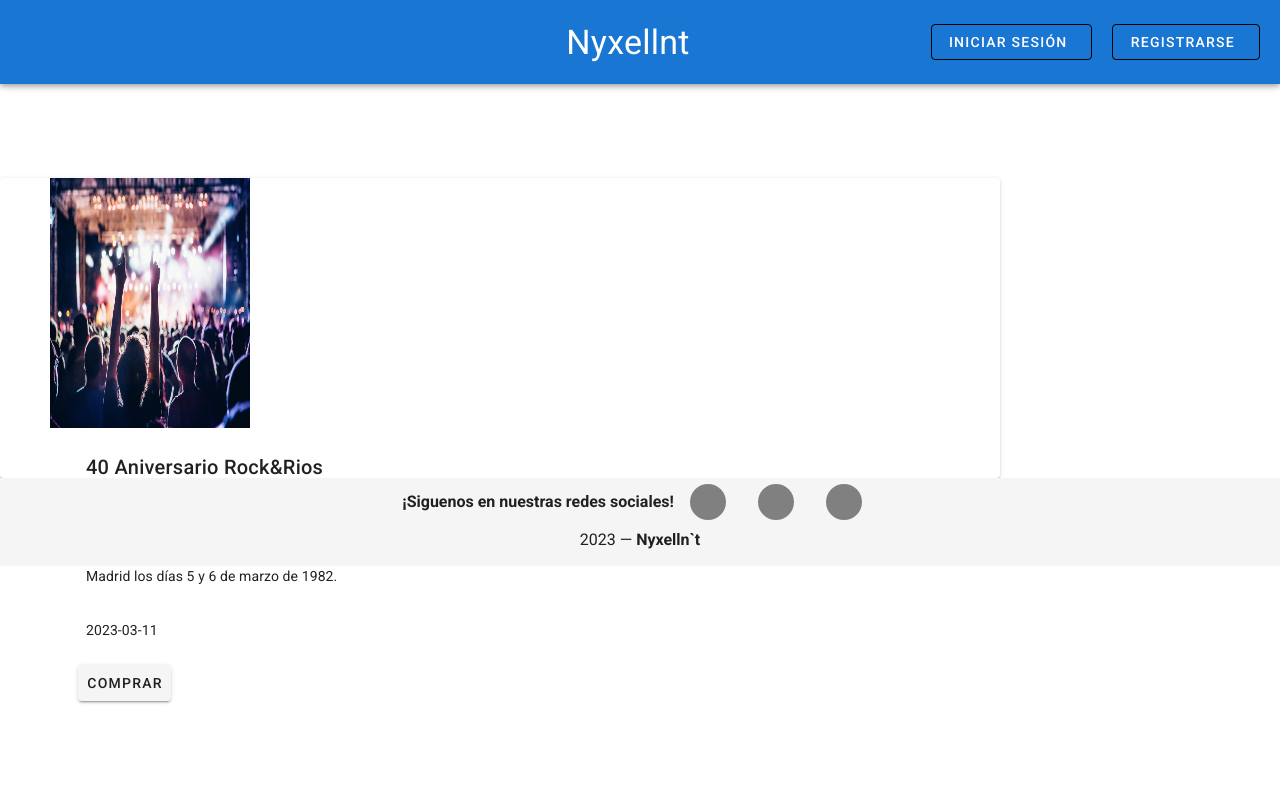
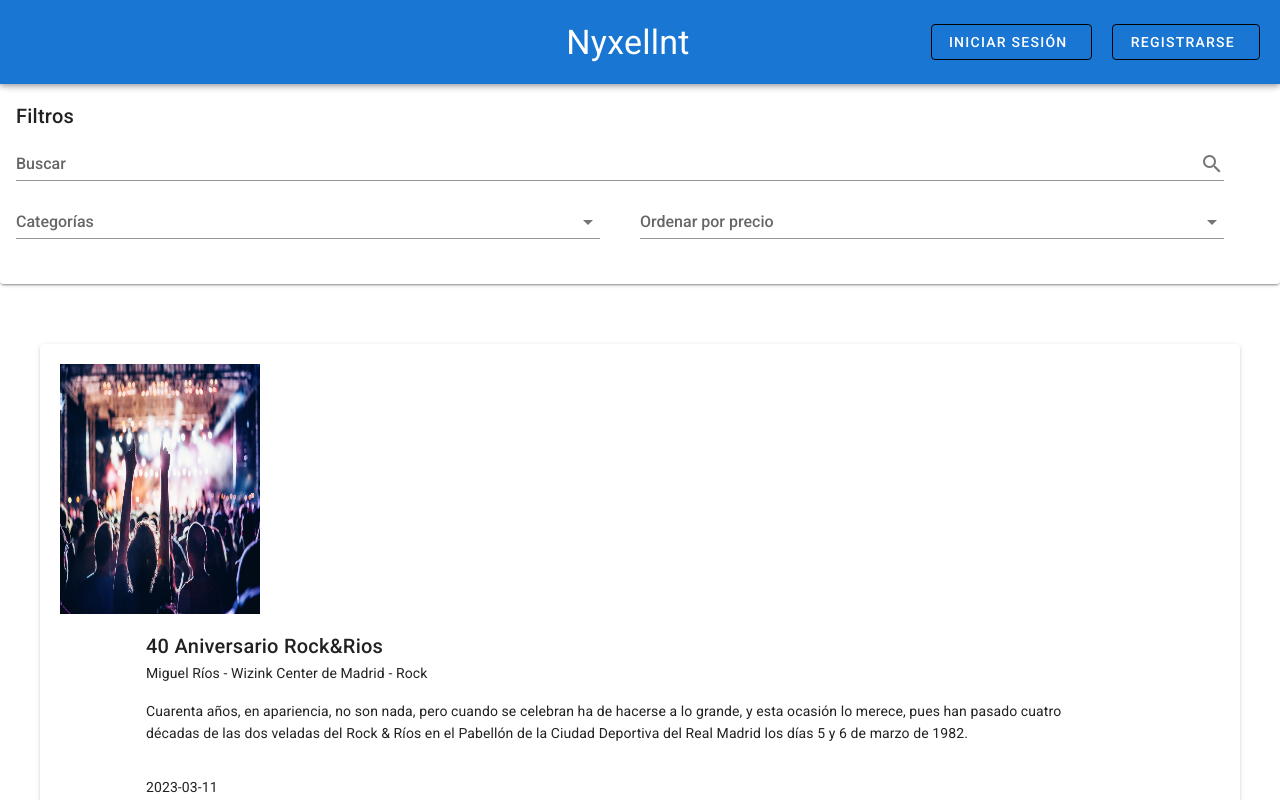
Before and after one commit to PabloBarriendos/nyxellnt-web, a Vue app: page / in a window 1280 px wide. Shown: the top 800 px of the page. Built offline with nearby package versions, Linux system fonts and the light colour scheme.

Commit message:
componente home.

```diff
--- a/src/App.vue
+++ b/src/App.vue
@@ -41,7 +41,7 @@
 
     <v-main>
       <!-- <HelloWorld/> -->
-      <CardComponent/>
+      <HomeComponent/>
       <footerComponent/>
     </v-main>
   </v-app>
@@ -49,7 +49,7 @@
 
 <script>
 // import HelloWorld from './components/HelloWorld';
-import CardComponent from './components/CardComponent';
+import HomeComponent from './components/HomeComponent';
 import footerComponent from './components/footerComponent';
 import HeaderComponent from './components/HeaderComponent';
 
@@ -58,7 +58,7 @@ export default {
 
   components: {
     // HelloWorld,
-    CardComponent,
+    HomeComponent,
     footerComponent,
     HeaderComponent
   },
@@ -68,3 +68,9 @@ export default {
   }),
 };
 </script>
+
+<style scoped>
+  .v-main{
+    padding: 0 !important;
+  }
+</style>
--- a/src/components/CardComponent.vue
+++ b/src/components/CardComponent.vue
@@ -33,8 +33,9 @@ export default {
 <style>
 .tarjeta {
     display: flex;
-    width: 1000px;
-    height: 300px;
+    /* width: 1000px;
+    height: 300px; */
+    padding: 20px;
 }
 
 .derecha{
@@ -46,13 +47,12 @@ export default {
 }
 
 .izquierda{
+    height: 250px;
     width: 200px;
-    margin-left: 50px;
-    margin-top: 30px;
 }
 
 img{
-    height: 250px;
-    width: 200px;
+    height: 100%;
+    width: 100%;
 }
 </style>
--- /dev/null
+++ b/src/components/HomeComponent.vue
@@ -0,0 +1,77 @@
+<template>
+  <v-container class="home-container">
+    <v-card class="filtros">
+      <v-card-title>
+        Filtros
+        <v-text-field
+          v-model="search"
+          append-icon="mdi-magnify"
+          label="Buscar"
+          single-line
+          hide-details
+          class="buscador"
+        ></v-text-field>
+        <v-select
+          class="categoriasFilter"
+          label="Categorías"
+          :items="['Rock', 'Pop', 'Flamenco', 'Jazz', 'Musical', 'Opera']"
+        ></v-select>
+        <v-select
+          class="precioFilter"
+          label="Ordenar por precio"
+          :items="['Precio ascendente', 'Precio descendente']"
+        ></v-select>
+      </v-card-title>
+    </v-card>
+
+    <CardComponent />
+    <CardComponent />
+    <CardComponent />
+    <CardComponent />
+  </v-container>
+</template>
+
+<script>
+import CardComponent from "./CardComponent";
+
+export default {
+  name: "HomeComponent",
+  components: {
+    CardComponent,
+  },
+  data() {
+    return {
+      search: "",
+    };
+  },
+};
+</script>
+
+<style scoped>
+.home-container {
+  margin: 0;
+  padding: 0;
+  max-width: 100%;
+}
+.home-container .tarjeta {
+  margin: 40px;
+}
+.filtros {
+  /* border: 1px solid red; */
+  height: 200px;
+  margin-bottom: 60px;
+}
+.filtros .buscador {
+  width: 100%;
+  margin-right: 40px;
+  margin-bottom: 10px;
+}
+.filtros .categoriasFilter {
+  width: 200px;
+  margin-right: 40px;
+}
+.filtros .precioFilter {
+  width: 200px;
+  margin-right: 40px;
+}
+</style>
```
